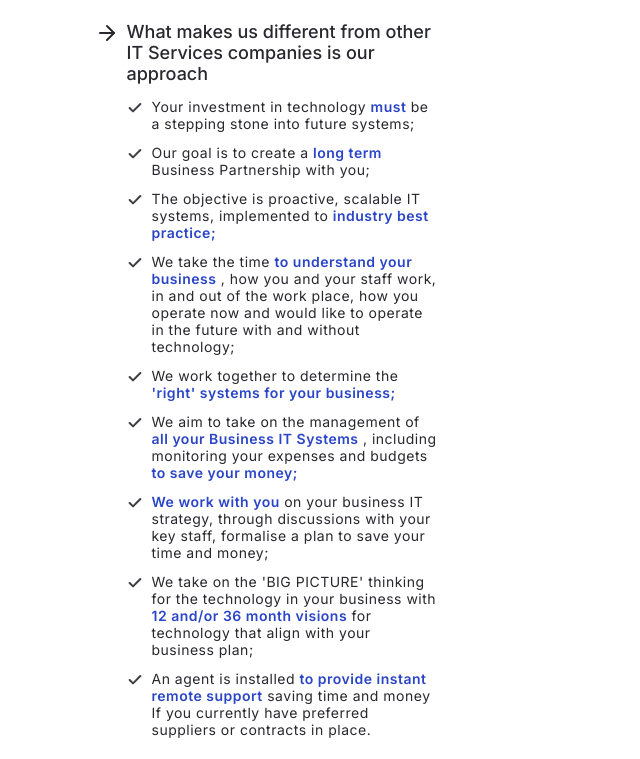
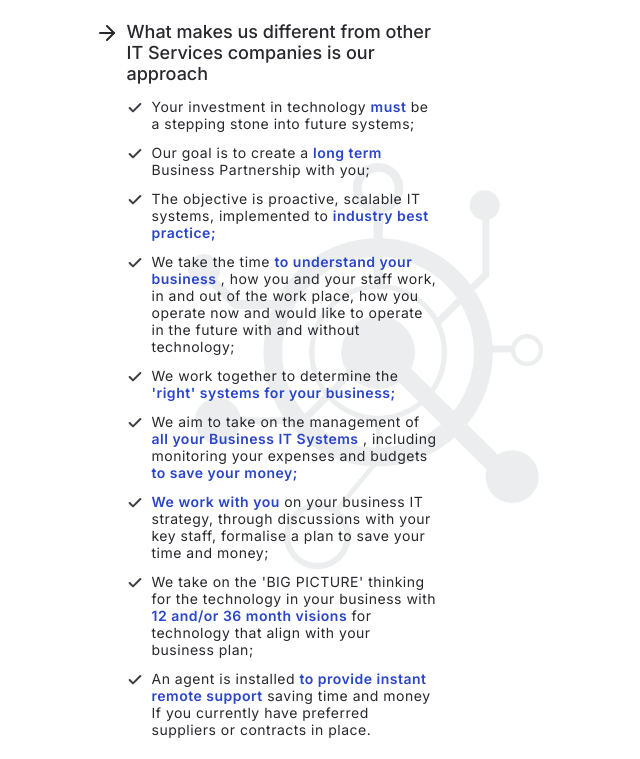
Before and after one commit to vityaNazarov/computingSolutions, a plain HTML site: page index.html in a window 1280 px wide. Shown: the part 1280-2039 px from the top of the page, without its empty margins (374-1014 px from the left). Drawn offline with Linux system fonts and the light colour scheme.

Commit message:
add bg img

```diff
--- a/index.css
+++ b/index.css
@@ -318,9 +318,18 @@ summary {
 }
 
 .subtitle-block {
+	position: relative;
 	display: flex;
 	gap: 8px;
 	margin-bottom: 14px;
+}
+
+.bg-img {
+	position: absolute;
+	z-index: -1;
+	top: 142px;
+	right: -105px;
+	/*left: 50px; */
 }
 
 .subtitle-svg {
--- a/index.html
+++ b/index.html
@@ -302,7 +302,11 @@
 						<p class="subtitle what-makes-us"
 							>What makes us different from other IT Services companies is our approach</p
 						>
+						<div class="bg-img">
+							<img width="355" height="406" src="./img/Component 2.jpg" alt="bg-img" />
+						</div>
 					</div>
+
 					<ul class="list main-list">
 						<li class="main-list-item text"
 							>Your investment in technology <span class="main-list-item-span">must</span> be a
```
Also changed, not shown: img/Component 2.jpg (added).
